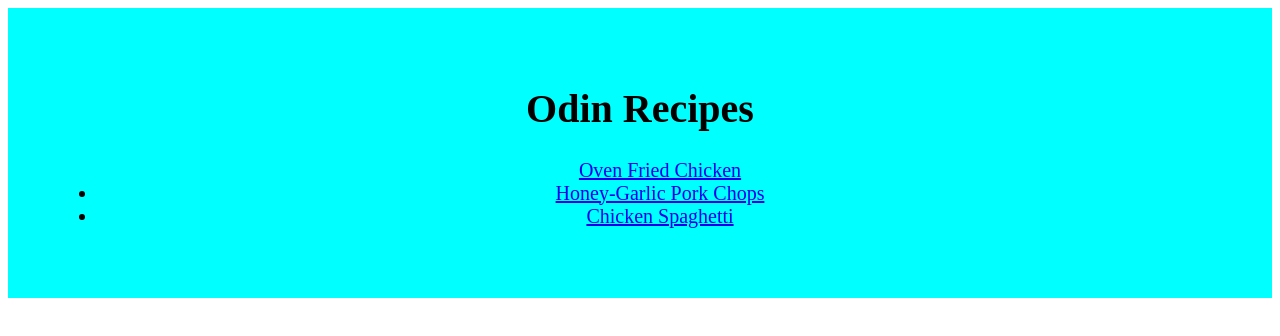
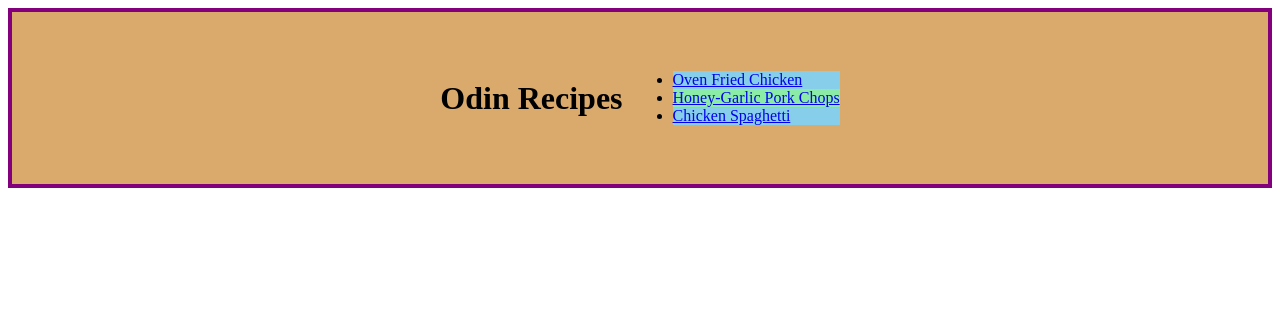
Before and after one commit to Lucashdml/odin-recipes, a plain HTML site: page index.html in a window 1280 px wide. Drawn offline with Linux system fonts and the light colour scheme.

Commit message:
Add a some css to index.html
Using flex-box and some colors to the elements

```diff
--- a/style/style.css
+++ b/style/style.css
@@ -1,13 +1,25 @@
 .recipesList {
-  border: 7px;
-  background-color: aqua;
-  padding: 50px;
-  text-align: center;
-  margin: 40;
-  font-family: JetBrains Mono;
-  font-size: 20px;
+  height: 140px;
+  padding: 16px;
+  background: rgb(218, 170, 108);
+  border: 4px solid rgb(130, 0, 124);
+  display: flex;
+  align-items: center;
+  justify-content: center;
+  gap: 10px;
 }
 
 #recipe1 {
-  display: inline-block;
+  flex: 1;
+  background: skyblue;
 }
+
+#recipe2 {
+  flex: 1;
+  background: rgb(139, 236, 168);
+}
+
+#recipe3 {
+  flex: 1;
+  background: skyblue;
+}
```
